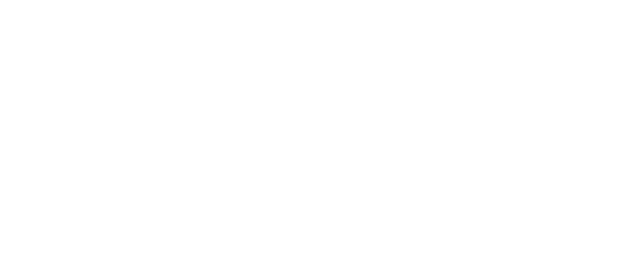
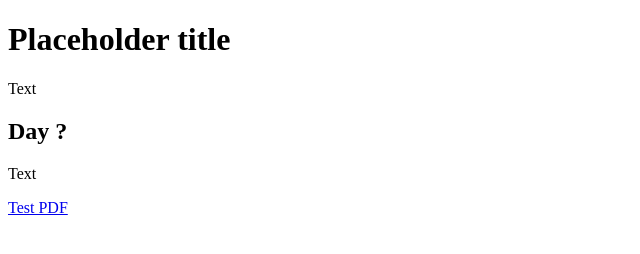
Before and after one commit to zhangt10086/SummerPhysics2022ResearchPublic, a plain HTML site: page index.html in a window 1280 px wide. Shown: the whole page, without its empty margins (0-640 px from the left). Drawn offline with Linux system fonts and the light colour scheme.

Commit message:
Added some PDFs and did some further work in making a sample GitHub page

```diff
--- a/index.html
+++ b/index.html
@@ -4,6 +4,11 @@
 <head>
     <meta charset="utf-8" />
     <title>Summer 2022 AFRL Journal</title>
+    <h1>Placeholder title</h1>
+    <p>Text</p>
+    <h2>Day ?</h2>
+    <p>Text</p>
+    <a href="PDFs/Wright_Pat_Optimal_Points.pdf">Test PDF</a>
 </head>
 <body>
 
```
Also changed, not shown: 5 other files.
